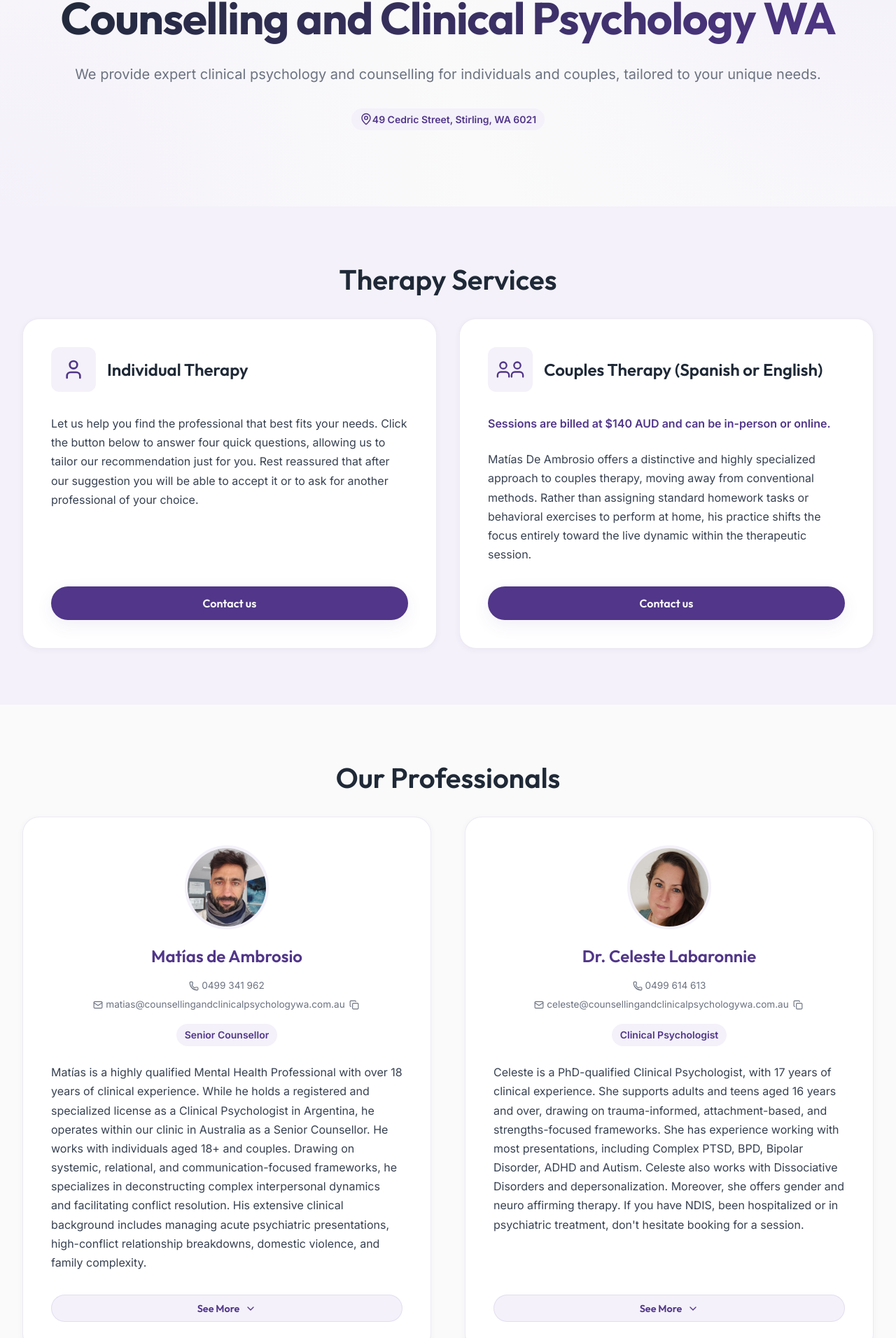
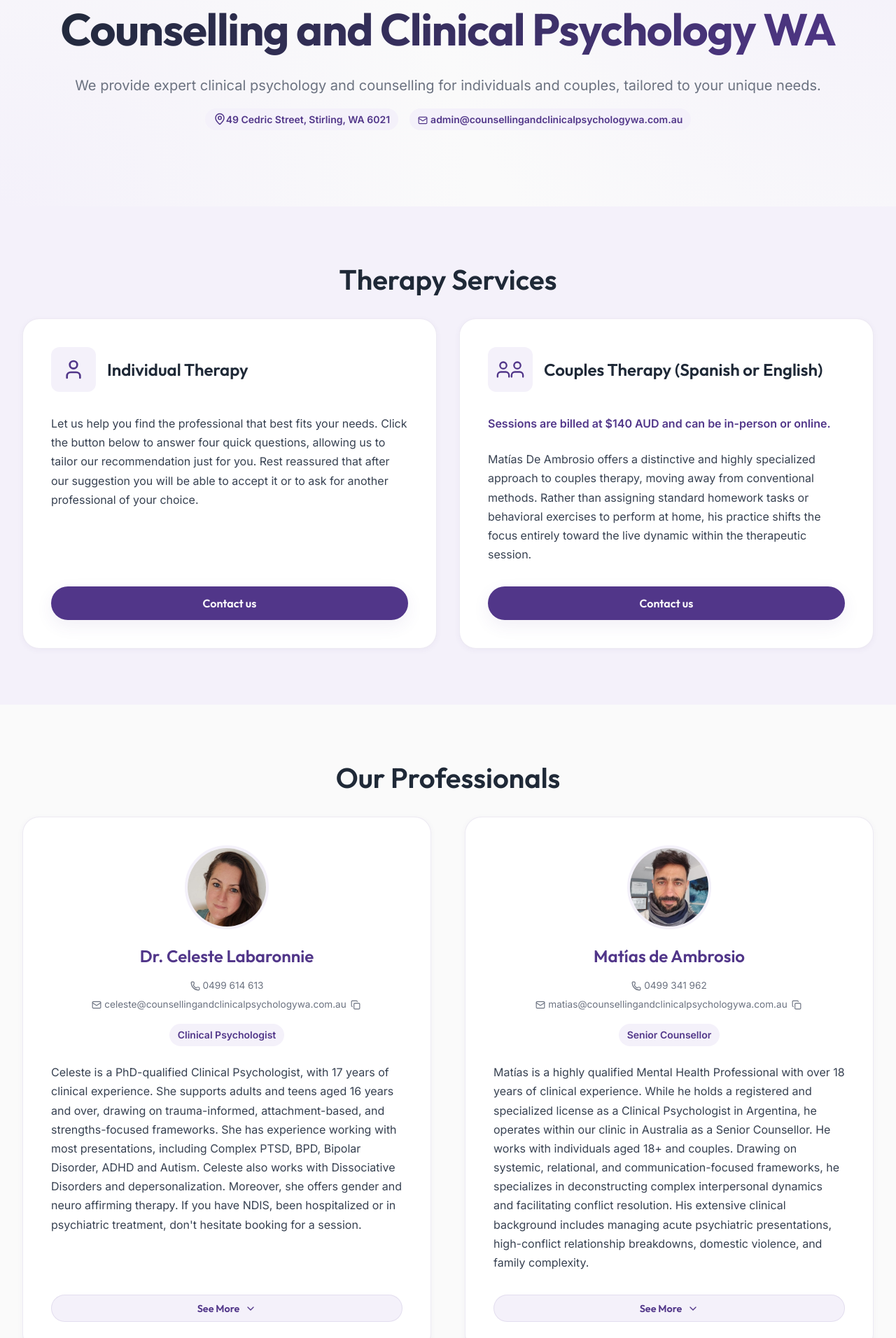
Before and after one commit to agulab/psychologywa, a React (Vite) app: page / in a window 1280 px wide. Shown: the part 175-2087 px from the top of the page at 70% size. Built offline with nearby package versions, Linux system fonts and the light colour scheme.

Commit message:
ADD email admin en hero y fix de profesionales

```diff
--- a/src/App.jsx
+++ b/src/App.jsx
@@ -218,9 +218,16 @@ const MainSite = () => {
                 'We provide expert clinical psychology and counselling for individuals and couples, tailored to your unique needs.' :
                 'Brindamos psicología clínica y counselling experto para individuos y parejas, adaptado a tus necesidades únicas.'}
             </p>
-            <a href="https://maps.app.goo.gl/DVjm97YrNkYzbk2M6" target="_blank" rel="noopener noreferrer" className="badge hero-location btn-secondary">
-              <MapPin className="mr-2 hero-location-icon" size={18} />49 Cedric Street, Stirling, WA 6021
-            </a>
+            <div className="hero-contact">
+              <a href="https://maps.app.goo.gl/DVjm97YrNkYzbk2M6" target="_blank" rel="noopener noreferrer" className="badge hero-location btn-secondary">
+                <MapPin className="mr-2 hero-location-icon" size={18} />49 Cedric Street, Stirling, WA 6021
+              </a>
+              <a href="mailto:admin@counsellingandclinicalpsychologywa.com.au" target="_blank" rel="noopener noreferrer" className="badge hero-location btn-secondary" >
+                <Mail size={14} style={{ verticalAlign: 'middle', marginRight: '4px' }} />admin@counsellingandclinicalpsychologywa.com.au
+              </a>
+            </div>
+
+
         </div>
       </section>
 
@@ -287,7 +294,52 @@ const MainSite = () => {
       <section className="py-20">
         <div className="container">
           <h2 className="section-title">{t('ourProfessionals')}</h2>
-          <div className={`grid md:grid-cols-2 gap-12 mt-12${profExpanded ? ' grid-align-start' : ''}`}>
+          <div className={`grid lg:grid-cols-2 gap-12 mt-12${profExpanded ? ' grid-align-start' : ''}`}>
+
+            {/* Celeste */}
+            <div className="card">
+              <div className="prof-header">
+                <img src="/Celeste2.jpeg" alt="Dr. Celeste Labaronnie - Clinical Psychologist at Counselling and Clinical Psychology WA, Stirling" className="prof-image" />
+                <h3 className="professionals-card-title" style={{ color: 'var(--primary)' }}>Dr. Celeste Labaronnie</h3>
+                <div style={{ display: 'flex', flexDirection: 'column', alignItems: 'center', gap: '0.25rem', fontSize: '0.85rem', color: 'var(--text-muted)' }}>
+                  <a href="tel:+61499614613" style={{ color: 'var(--text-muted)', textDecoration: 'none' }}><Phone size={14} style={{ verticalAlign: 'middle', marginRight: '4px' }} />0499 614 613</a>
+                  <span className="hidden md:inline-flex" style={{ alignItems: 'center', gap: '4px', color: 'var(--text-muted)' }}>
+                    <Mail size={14} style={{ verticalAlign: 'middle' }} />
+                    <span style={{ fontSize: '0.85rem' }}>celeste@counsellingandclinicalpsychologywa.com.au</span>
+                    <button
+                      onClick={() => copyEmail('celeste@counsellingandclinicalpsychologywa.com.au')}
+                      style={{
+                        background: 'none',
+                        border: 'none',
+                        padding: '2px',
+                        cursor: 'pointer',
+                        color: copiedEmail === 'celeste@counsellingandclinicalpsychologywa.com.au' ? '#16a34a' : 'var(--text-muted)',
+                        display: 'flex',
+                        alignItems: 'center',
+                        transition: 'color 0.2s'
+                      }}
+                      title={copiedEmail === 'celeste@counsellingandclinicalpsychologywa.com.au' ? 'Copiado' : 'Copiar email'}
+                    >
+                      {copiedEmail === 'celeste@counsellingandclinicalpsychologywa.com.au' ? <Check size={14} /> : <Copy size={14} />}
+                    </button>
+                  </span>
+                  <a href="mailto:celeste@counsellingandclinicalpsychologywa.com.au" className="md:hidden" style={{ color: 'var(--text-muted)', textDecoration: 'none' }}><Mail size={14} style={{ verticalAlign: 'middle', marginRight: '4px' }} />Email</a>
+                </div>
+                <span className="badge mb-4">{t('celesteTitle')}</span>
+              </div>
+              <p className="mb-4">{t('celesteBio1')}</p>
+              <Collapsible
+                moreText={t('seeMore')}
+                lessText={t('seeLess')}
+                onExpandChange={setProfExpanded}
+                extra={
+                  <>
+                    <p className="mb-4 text-muted text-sm">{t('celesteBio2')}</p>
+                    <p className="mb-4 text-muted text-sm">{t('celesteBio3')}</p>
+                  </>
+                }
+              />
+            </div>
 
             {/* Matias */}
             <div className="card">
@@ -339,51 +391,6 @@ const MainSite = () => {
                       <strong className="block mb-2">{t('matiasCulturalTitle')}</strong>
                       <p className="text-muted text-sm">{t('matiasCulturalBio')}</p>
                     </div>
-                  </>
-                }
-              />
-            </div>
-
-            {/* Celeste */}
-            <div className="card">
-              <div className="prof-header">
-                <img src="/Celeste2.jpeg" alt="Dr. Celeste Labaronnie - Clinical Psychologist at Counselling and Clinical Psychology WA, Stirling" className="prof-image" />
-                <h3 className="professionals-card-title" style={{ color: 'var(--primary)' }}>Dr. Celeste Labaronnie</h3>
-                <div style={{ display: 'flex', flexDirection: 'column', alignItems: 'center', gap: '0.25rem', fontSize: '0.85rem', color: 'var(--text-muted)' }}>
-                  <a href="tel:+61499614613" style={{ color: 'var(--text-muted)', textDecoration: 'none' }}><Phone size={14} style={{ verticalAlign: 'middle', marginRight: '4px' }} />0499 614 613</a>
-                  <span className="hidden md:inline-flex" style={{ alignItems: 'center', gap: '4px', color: 'var(--text-muted)' }}>
-                    <Mail size={14} style={{ verticalAlign: 'middle' }} />
-                    <span style={{ fontSize: '0.85rem' }}>celeste@counsellingandclinicalpsychologywa.com.au</span>
-                    <button
-                      onClick={() => copyEmail('celeste@counsellingandclinicalpsychologywa.com.au')}
-                      style={{
-                        background: 'none',
-                        border: 'none',
-                        padding: '2px',
-                        cursor: 'pointer',
-                        color: copiedEmail === 'celeste@counsellingandclinicalpsychologywa.com.au' ? '#16a34a' : 'var(--text-muted)',
-                        display: 'flex',
-                        alignItems: 'center',
-                        transition: 'color 0.2s'
-                      }}
-                      title={copiedEmail === 'celeste@counsellingandclinicalpsychologywa.com.au' ? 'Copiado' : 'Copiar email'}
-                    >
-                      {copiedEmail === 'celeste@counsellingandclinicalpsychologywa.com.au' ? <Check size={14} /> : <Copy size={14} />}
-                    </button>
-                  </span>
-                  <a href="mailto:celeste@counsellingandclinicalpsychologywa.com.au" className="md:hidden" style={{ color: 'var(--text-muted)', textDecoration: 'none' }}><Mail size={14} style={{ verticalAlign: 'middle', marginRight: '4px' }} />Email</a>
-                </div>
-                <span className="badge mb-4">{t('celesteTitle')}</span>
-              </div>
-              <p className="mb-4">{t('celesteBio1')}</p>
-              <Collapsible
-                moreText={t('seeMore')}
-                lessText={t('seeLess')}
-                onExpandChange={setProfExpanded}
-                extra={
-                  <>
-                    <p className="mb-4 text-muted text-sm">{t('celesteBio2')}</p>
-                    <p className="mb-4 text-muted text-sm">{t('celesteBio3')}</p>
                   </>
                 }
               />
--- a/src/index.css
+++ b/src/index.css
@@ -113,6 +113,9 @@ a:hover {
   .md\:block { display: block !important; }
 }
 
+@media (min-width: 1200px) {
+  .lg\:grid-cols-2 { grid-template-columns: repeat(2, 1fr); }
+}
 /* Header Glassmorphism */
 .header {
   position: sticky;
@@ -199,6 +202,21 @@ a:hover {
   font-size: 1.25rem;
   color: var(--text-muted);
   margin-bottom: 1rem;
+}
+
+.hero-contact {
+  display: flex;
+    flex-wrap: wrap;
+    justify-content: center;
+    gap: 1rem;
+    a {
+      margin: 0;
+      @media (max-width: 768px) {
+        font-size: 12px;
+      }
+    }
+
+
 }
 
 /* Buttons */
```
Also changed, not shown: src/App.css (+9 -0 lines).
